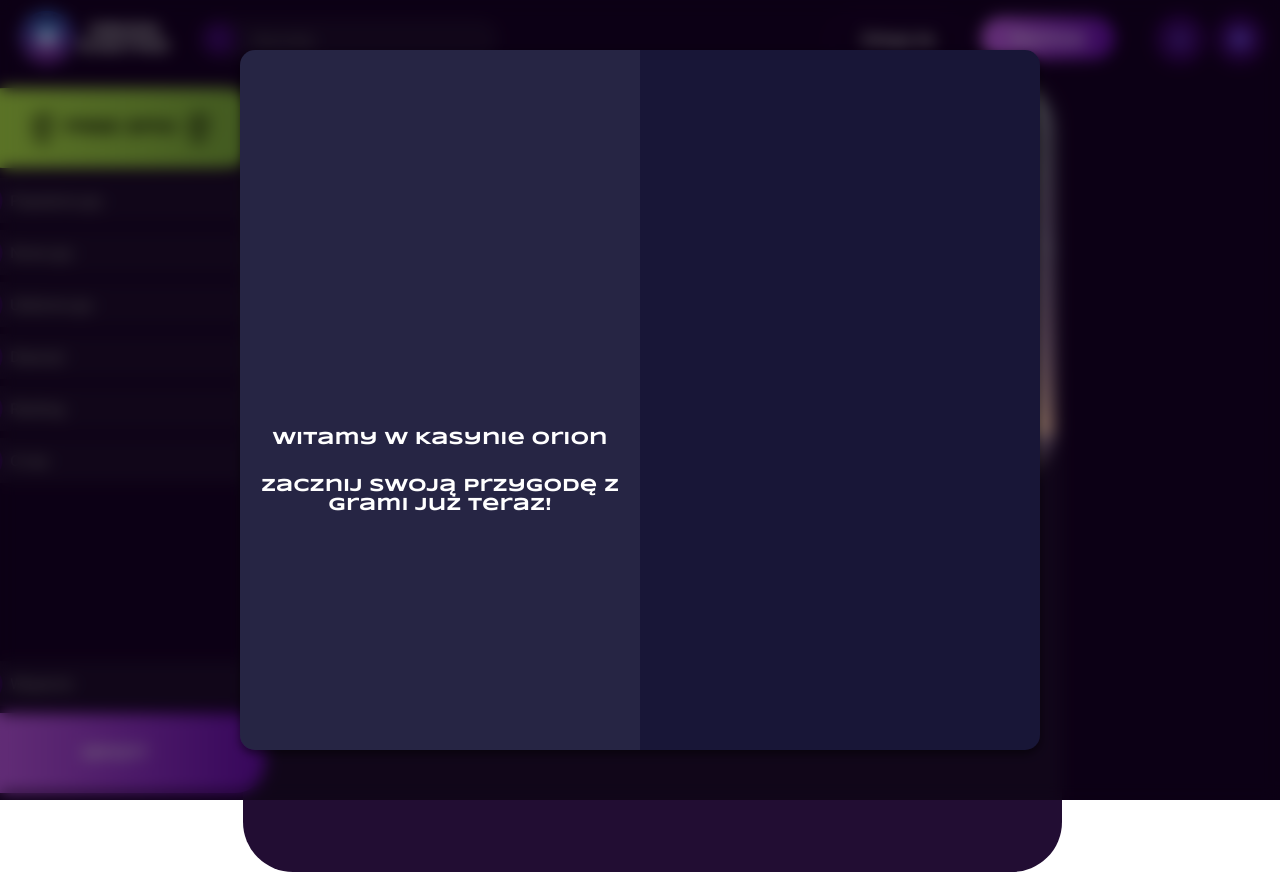
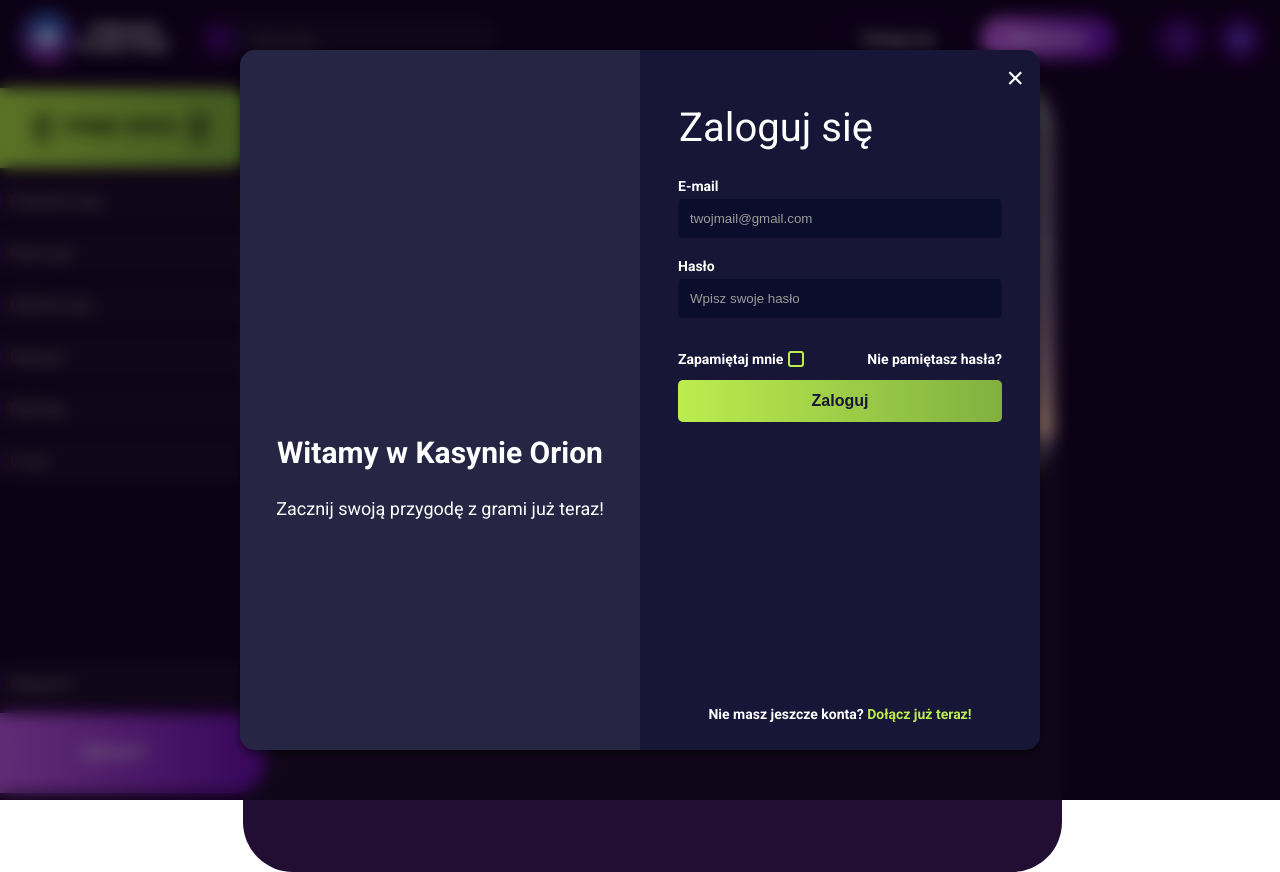
Before and after one commit to bartek5916/Orion, a React (Create React App) app in the folder orion-casino-gui/: page / in a window 1280 px wide. Both pictures are taken after a click on the element "Zaloguj się". Built offline with nearby package versions, Linux system fonts and the light colour scheme.

Commit message:
First version of Login pop-up

```diff
--- a/orion-casino-gui/src/components/Login/LoginPanel.css
+++ b/orion-casino-gui/src/components/Login/LoginPanel.css
@@ -35,6 +35,10 @@
     justify-content: center;
     background-color: #262544;
     border-radius: 15px 0 0 15px;
+    Font-family: "Roboto", sans-serif;
+    font-weight: 400;
+    font-style: normal;
+    font-size: 20px;
 }
 
 .login-popup-right {
@@ -43,15 +47,15 @@
     display: flex;
     flex-direction: column;
     align-items: center;
-    justify-content: center;
     background-color: #181637;
     border-radius: 0 15px 15px 0;
+    font-family: "Roboto", sans-serif;
+    color: white;
 }
 
 .login-popup h1 {
     top: 10%;
     position: relative;
-    font-size: 18px;
     margin-bottom: 10px;
     text-align: center;
     color: white;
@@ -65,57 +69,144 @@
     text-align: center;
     color: white;
 }
+.login-title {
+    top: 3%;
+    right: 16%;
+    position: relative;
+    margin-bottom: 20px;
+    font-size: 40px;
+    font-weight: 400;
+}
 
-/*
+.login-form {
+    top: 4%;
+    position: relative;
+    right: 3%;
+    width: 300px;
+}
+
 .form-group {
-    margin-bottom: 15px;
+    margin-bottom: 20px;
 }
+
 
 .form-group label {
     display: block;
     margin-bottom: 5px;
+    font-size: 14px;
+    color: white;
 }
 
-input {
+.form-group input {
     width: 100%;
-    padding: 8px;
-    box-sizing: border-box;
+    padding: 12px;
+    border: none;
     border-radius: 5px;
-    border: none;
+    background-color: #0b0d2c;
+    color: white;
     outline: none;
 }
 
+
+.form-group input::placeholder {
+    color: rgb(158, 154, 154)
+}
+
+
+.login-options {
+    position: relative;
+    display: flex;
+    justify-content: space-between;
+    align-items: center;
+    font-size: 14px;
+    width: 108%;
+    top: 6%;
+}
+
+.login-options label{
+    display: flex;
+    flex-direction: row-reverse;
+    color: white;
+}
+
+.login-options input[type="checkbox"] {
+    display: none;
+}
+
+.login-options label::before {
+    position: relative;
+    content: "";
+    width: 12px;
+    height: 12px;
+    border: 2px solid #BCED4EFF;
+    border-radius: 3px;
+    right: -5px;
+    transition: background-color 0.2s ease, border-color 0.2s ease;
+    display: inline-block;
+    vertical-align: middle;
+    cursor: pointer;
+}
+
+.login-options input[type="checkbox"]:checked + label::before {
+    position: relative;
+    content: "✓";
+    color: #181637;
+    font-size: 12px;
+    text-align: center;
+    line-height: 15px;
+    background-color: #BCED4EFF;
+    border-color: #BCED4EFF;
+    cursor: pointer;
+}
+
+.forgot-password {
+    color: white;
+    text-decoration: none;
+}
+
+.forgot-password:hover {
+    color: #373661;
+}
+
 .btn-login {
-    background-color: #6D0DB6FF;
-    color: white;
-    width: 100%;
-    padding: 10px;
+    position: relative;
+    width: 108%;
+    background: linear-gradient(90deg, #bced4e, #81b040);
+    color: #181637;
+    padding: 12px;
     border: none;
     border-radius: 5px;
+    font-size: 16px;
     cursor: pointer;
-    margin-top: 10px;
+    top: 12%;
+    font-weight: bold;
 }
 
-.btn-login:hover {
-    background-color: #8b20d6;
+.signup-link {
+    position: absolute;
+    text-align: center;
+    font-size: 14px;
+    bottom: 4%;
 }
 
-.register-link {
-    text-align: center;
-    margin-top: 10px;
+.signup-link a {
+    color: #BCED4EFF;
+    text-decoration: none;
 }
 
-.register-link a {
-    color: #ce63f3;
-}
-
-.btn-close {
+.close-button {
     position: absolute;
     top: 10px;
     right: 10px;
     background: transparent;
-    color: #fff;
-    font-size: 18px;
     border: none;
+    font-size: 30px;
+    color: white;
     cursor: pointer;
-}*/
+    z-index: 10;
+    transition: color 0.2s ease;
+}
+
+.close-button:hover {
+    color: #BCED4EFF;
+}
--- a/orion-casino-gui/src/components/Login/LoginPanel.jsx
+++ b/orion-casino-gui/src/components/Login/LoginPanel.jsx
@@ -5,35 +5,31 @@
     return (
         <div className="overlay">
             <div className="login-popup">
+                <button className="close-button" onClick={onClose}>&times;</button>
                 <div className="login-popup-left">
                     <h1>Witamy w Kasynie Orion</h1>
                     <p>Zacznij swoją przygodę z grami już teraz!</p>
                 </div>
                 <div className="login-popup-right">
-                   {/* <form>
+                    <h2 className="login-title">Zaloguj się</h2>
+                    <form className="login-form">
                         <div className="form-group">
-                            <label htmlFor="email">Adres e-mail</label>
-                            <input
-                                type="text"
-                                id="email"
-                                placeholder="Wprowadź adres e-mail"
-                            />
+                            <label htmlFor="email">E-mail</label>
+                            <input type="text" id="email" placeholder="twojmail@gmail.com"/>
                         </div>
                         <div className="form-group">
                             <label htmlFor="password">Hasło</label>
-                            <input
-                                type="password"
-                                id="password"
-                                placeholder="Wprowadź swoje hasło"
-                            />
+                            <input type="password" id="password" placeholder="Wpisz swoje hasło"/>
                         </div>
-                        <div className="form-options">
-                            <a href="#">Zapomniałeś hasła?</a>
+                        <div className="login-options">
+                            <input type="checkbox" id="remember-me"/>
+                            <label htmlFor="remember-me">Zapamiętaj mnie</label>
+                            <a href="#" className="forgot-password" id="forgot-passoword">Nie pamiętasz hasła?</a>
                         </div>
-                        <button type="submit" className="btn-login">Zaloguj się</button>
-                    </form>*/}
-                    <div className="register-link">
-                        {/*Nie masz konta? <a href="#">Zarejestruj się</a>*/}
+                        <button type="submit" className="btn-login">Zaloguj</button>
+                    </form>
+                    <div className="signup-link">
+                        Nie masz jeszcze konta? <a href="#" className="signup">Dołącz już teraz!</a>
                     </div>
                 </div>
             </div>
--- a/orion-casino-gui/src/components/Navbar/Navbar.jsx
+++ b/orion-casino-gui/src/components/Navbar/Navbar.jsx
@@ -8,6 +8,7 @@
 
 function Navbar() {
     const [isLoginVisible, setLoginVisible] = useState(false);
+    const [isSignUp, setSignUp] = useState(false);
 
     const handleLoginClick = () => {
         setLoginVisible(true);
```
